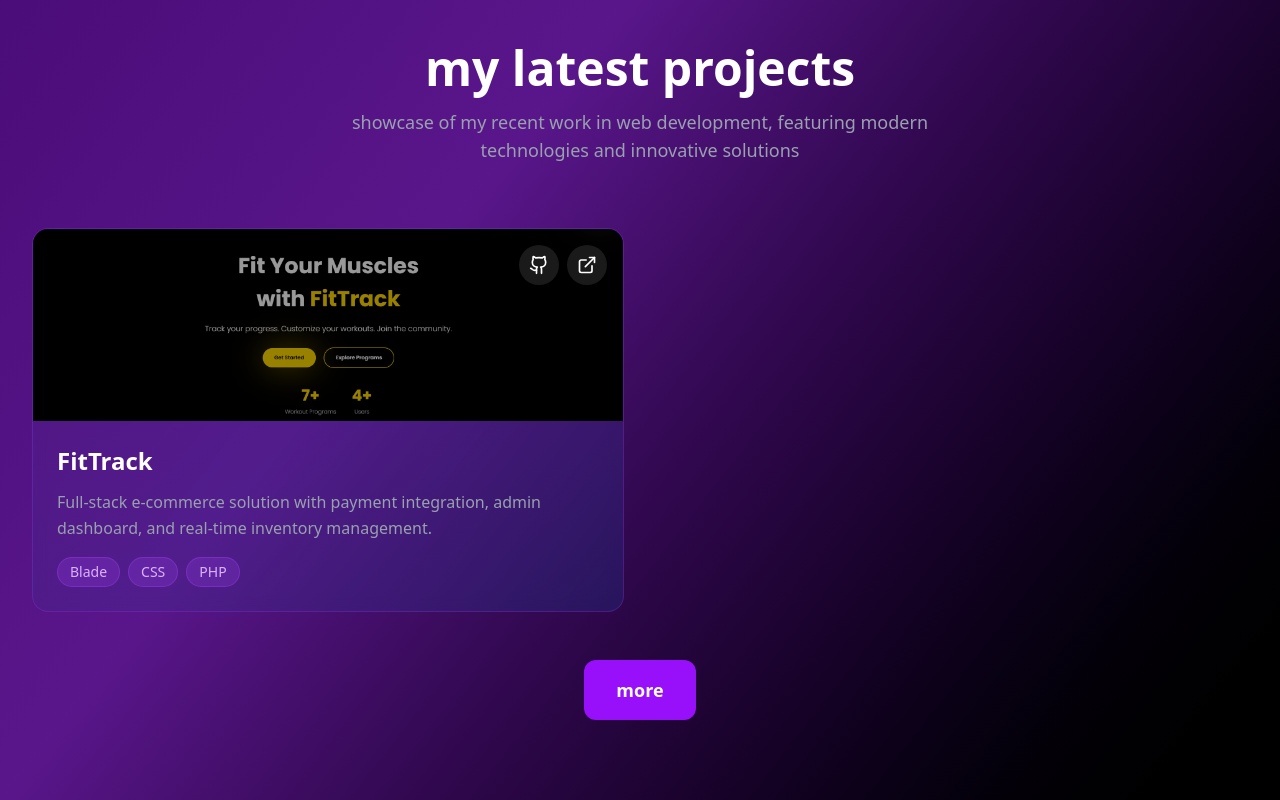
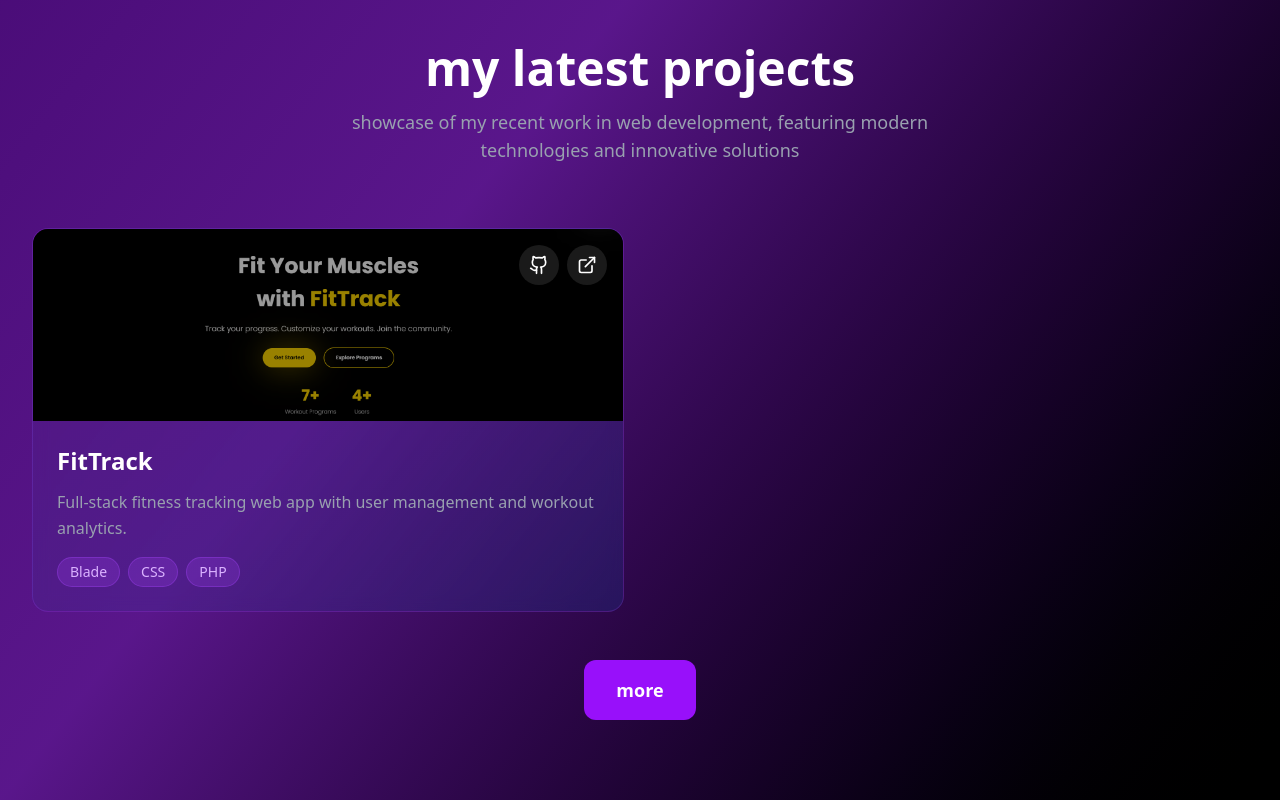
Before and after one commit to aqeelfathur/portfolio, a Next.js app: page / in a window 1280 px wide. Shown: the part 836-1636 px from the top of the page. Built offline with nearby package versions, Linux system fonts and the light colour scheme.

Commit message:
ubah desc projek fittrack

```diff
--- a/components/ProjectSection.tsx
+++ b/components/ProjectSection.tsx
@@ -8,7 +8,7 @@ const projects = [
   {
     id: 1,
     title: "FitTrack",
-    description: "Full-stack e-commerce solution with payment integration, admin dashboard, and real-time inventory management.",
+    description: "Full-stack fitness tracking web app with user management and workout analytics.",
     image: "/fittrack.png",
     tags: ["Blade", "CSS", "PHP"],
     github: "https://github.com/aqeelfathur/fittrack-fix",
```
